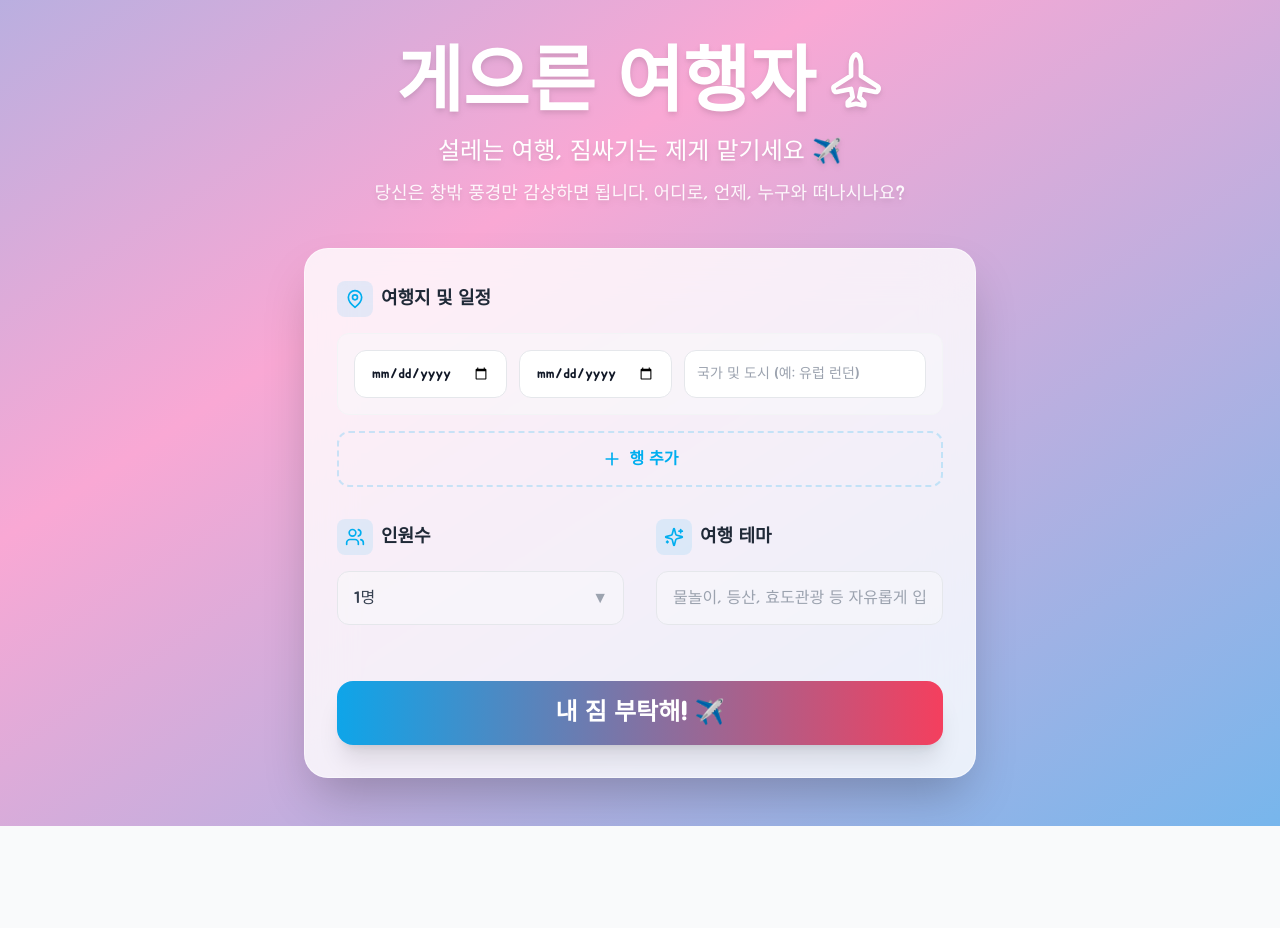
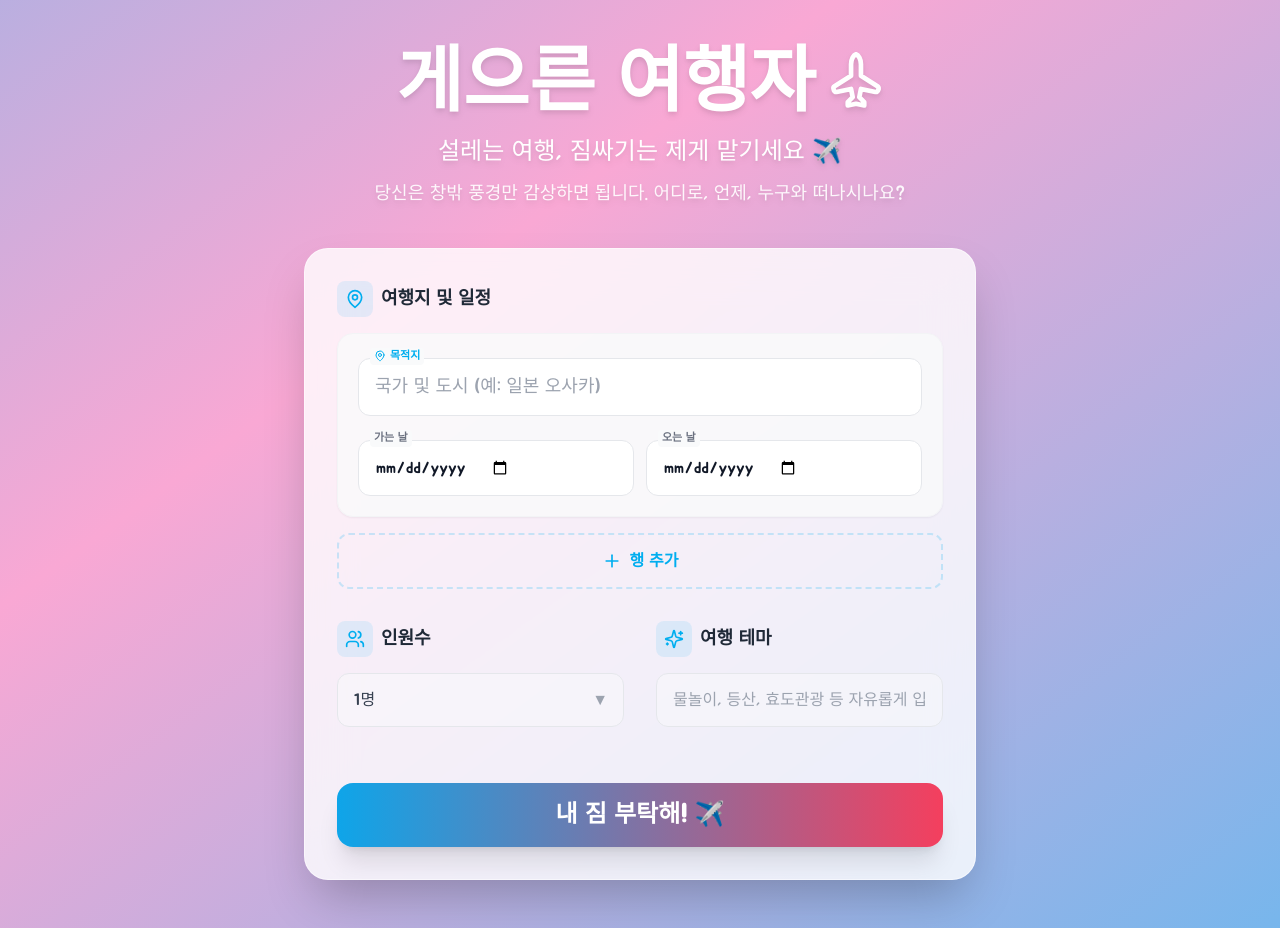
Before and after one commit to maarile1919-commits/suitcase, a Next.js app: page / in a window 1280 px wide. Before the commit the page ends 826 px from the top, so only its background shows below. Built offline with nearby package versions, Linux system fonts and the light colour scheme.

Commit message:
fix: resolve iOS Safari date input placeholder and overlap issues

```diff
--- a/src/app/page.tsx
+++ b/src/app/page.tsx
@@ -419,45 +419,53 @@ export default function Home() {
 
           <div className="space-y-4">
             {destinations.map((dest, index) => (
-              <div key={dest.id} className="flex flex-col sm:flex-row gap-3 relative bg-gray-50/50 p-3 sm:p-4 rounded-xl border border-gray-100 hover:border-primary/20 transition-colors">
-                <div className="w-full sm:flex-1 flex gap-2 sm:gap-3">
-                  <div className="flex-1 min-w-0">
+              <div key={dest.id} className="flex flex-col gap-4 relative bg-gray-50/80 p-4 sm:p-5 rounded-2xl border border-gray-100 hover:border-primary/20 transition-all shadow-sm">
+
+                {/* 1. 여행지 입력 */}
+                <div className="w-full flex gap-2 items-start">
+                  <div className="flex-1 min-w-0 relative pt-1">
+                    <label className="text-[11px] font-bold text-primary absolute -top-1.5 left-3 bg-gray-50 px-1 rounded flex items-center gap-1 z-10"><MapPin className="w-3 h-3"/> 목적지</label>
+                    <input
+                      type="text"
+                      value={dest.location}
+                      onChange={(e) => handleDestinationChange(dest.id, 'location', e.target.value)}
+                      className="w-full px-4 py-3.5 rounded-xl border border-gray-200 bg-white focus:outline-none focus:ring-2 focus:ring-primary/50 text-base md:text-lg transition-all min-w-0"
+                      placeholder="국가 및 도시 (예: 일본 오사카)"
+                    />
+                  </div>
+                  {destinations.length > 1 && (
+                    <button
+                      onClick={() => handleRemoveDestination(dest.id)}
+                      className="p-3.5 text-red-400 hover:bg-red-50 hover:text-red-500 rounded-xl transition-colors shrink-0 mt-1"
+                      aria-label="행 삭제"
+                    >
+                      <X className="w-6 h-6" />
+                    </button>
+                  )}
+                </div>
+
+                {/* 2. 날짜 입력 */}
+                <div className="w-full flex gap-3 mt-1">
+                  <div className="flex-1 min-w-0 relative pt-1">
+                    <label className="text-[11px] font-bold text-gray-500 absolute -top-1.5 left-3 bg-gray-50 px-1 rounded z-10">가는 날</label>
                     <input
                       type="date"
                       value={dest.startDate}
                       onChange={(e) => handleDestinationChange(dest.id, 'startDate', e.target.value)}
-                      className="w-full px-2 sm:px-4 py-3 rounded-xl border border-gray-200 bg-white focus:outline-none focus:ring-2 focus:ring-primary/50 text-xs sm:text-sm transition-all min-w-0"
-                      placeholder="시작일"
+                      className="w-full px-3 md:px-4 py-3 md:py-3.5 rounded-xl border border-gray-200 bg-white focus:outline-none focus:ring-2 focus:ring-primary/50 text-sm md:text-base transition-all min-w-0 appearance-none flex items-center"
                     />
                   </div>
-                  <div className="flex-1 min-w-0">
+                  <div className="flex-1 min-w-0 relative pt-1">
+                    <label className="text-[11px] font-bold text-gray-500 absolute -top-1.5 left-3 bg-gray-50 px-1 rounded z-10">오는 날</label>
                     <input
                       type="date"
                       value={dest.endDate}
                       onChange={(e) => handleDestinationChange(dest.id, 'endDate', e.target.value)}
-                      className="w-full px-2 sm:px-4 py-3 rounded-xl border border-gray-200 bg-white focus:outline-none focus:ring-2 focus:ring-primary/50 text-xs sm:text-sm transition-all min-w-0"
-                      placeholder="종료일"
+                      className="w-full px-3 md:px-4 py-3 md:py-3.5 rounded-xl border border-gray-200 bg-white focus:outline-none focus:ring-2 focus:ring-primary/50 text-sm md:text-base transition-all min-w-0 appearance-none flex items-center"
                     />
                   </div>
                 </div>
-                <div className="w-full sm:flex-[1.5] flex gap-2">
-                  <input
-                    type="text"
-                    value={dest.location}
-                    onChange={(e) => handleDestinationChange(dest.id, 'location', e.target.value)}
-                    className="w-full px-3 py-3 rounded-xl border border-gray-200 bg-white focus:outline-none focus:ring-2 focus:ring-primary/50 text-sm transition-all min-w-0"
-                    placeholder="국가 및 도시 (예: 유럽 런던)"
-                  />
-                  {destinations.length > 1 && (
-                    <button
-                      onClick={() => handleRemoveDestination(dest.id)}
-                      className="p-3 text-red-400 hover:bg-red-50 hover:text-red-500 rounded-xl transition-colors shrink-0 flex items-center justify-center"
-                      aria-label="행 삭제"
-                    >
-                      <X className="w-5 h-5" />
-                    </button>
-                  )}
-                </div>
+
               </div>
             ))}
           </div>
```
